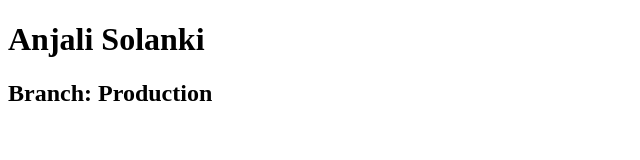
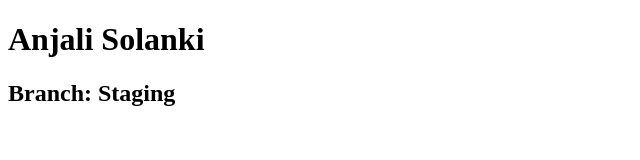
Before and after one commit to Anjali141614/Anjali_097_ESE2025, a plain HTML site: page index.html in a window 1280 px wide. Shown: the full height of the page, 0-640 px from the left. Drawn offline with Linux system fonts and the light colour scheme.

Commit message:
Staging side

```diff
--- a/index.html
+++ b/index.html
@@ -3,10 +3,10 @@
 <head>
     <meta charset="UTF-8">
     <meta name="viewport" content="width=device-width, initial-scale=1.0">
-    <title><Q-1></Q-1></title>
+    <title>Q-2</title>
 </head>
 <body>
     <h1>Anjali Solanki</h1>
-    <h2>Branch: Production</h2>
+    <h2>Branch: Staging</h2>
 </body>
 </html>
```
